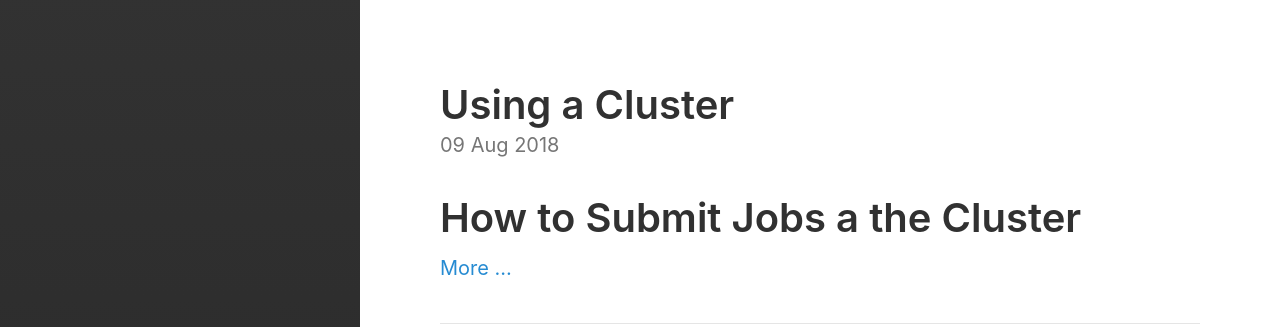
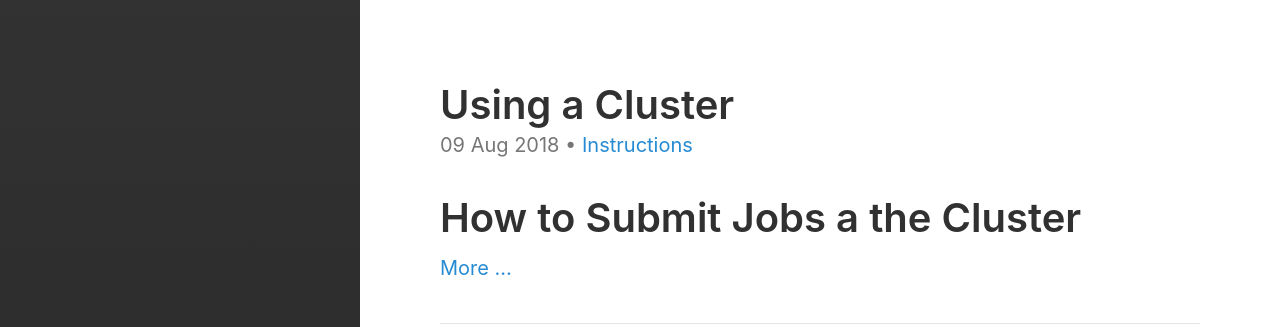
Before and after one commit to nicolasshu/www, a Jekyll site: the page built from index.html, in a window 1280 px wide. Shown: the top 327 px of the page. Built offline with Jekyll 4.4.1, drawn with Linux system fonts in a browser that asks for light colours; the list of posts is cut into pages by our own code.

Commit message:
Add cluster

```diff
--- a/_posts/2018-08-09-usingthecluster.md
+++ b/_posts/2018-08-09-usingthecluster.md
@@ -2,6 +2,7 @@
 layout: page
 title: "Using a Cluster"
 categories:
+  - Instructions
 ---
 
 # How to Submit Jobs a the Cluster
```
